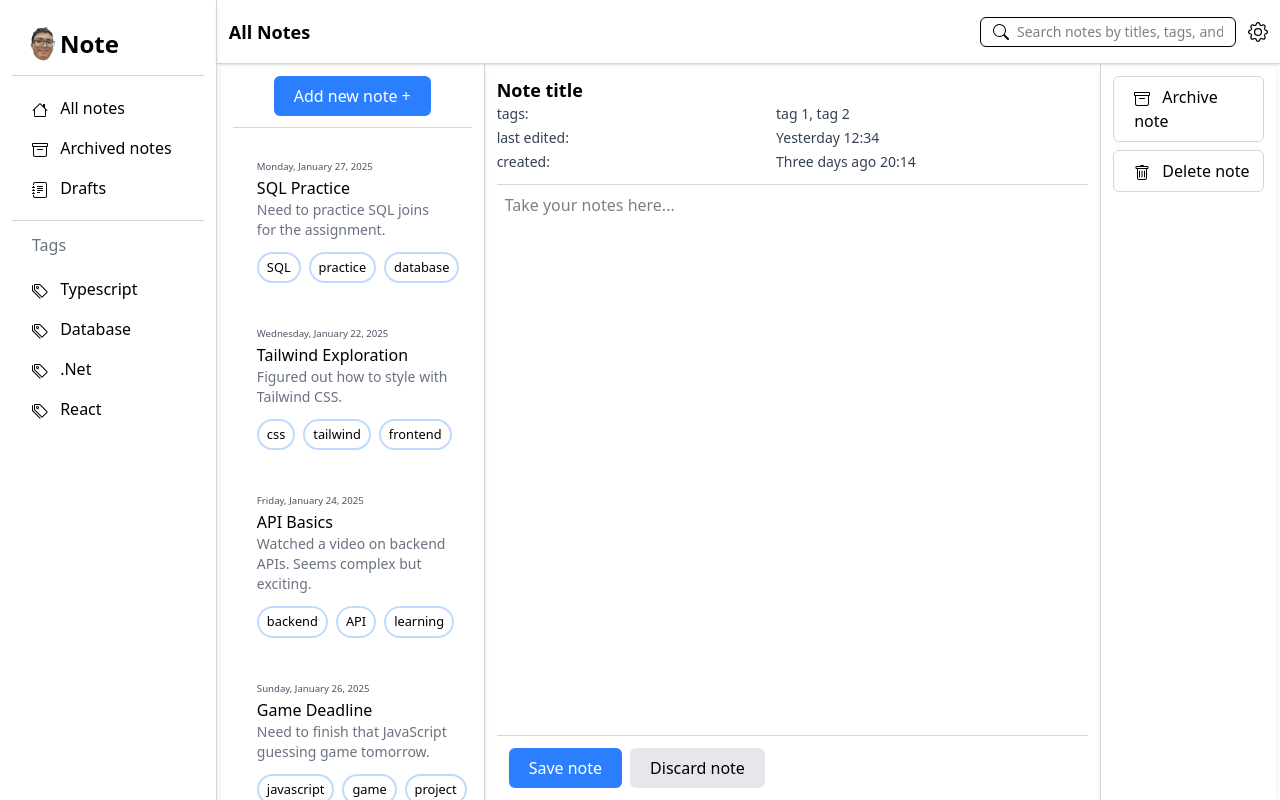
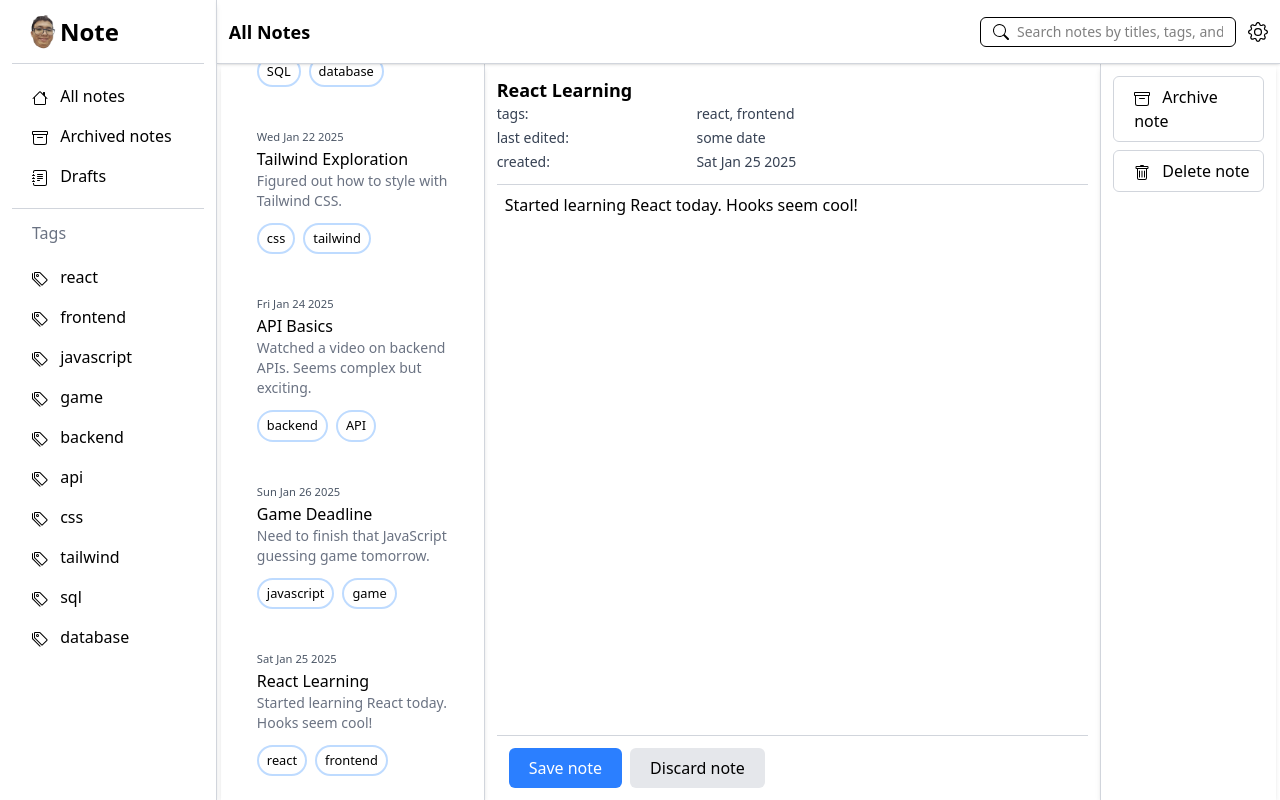
Before and after one commit to HoDoR54/Note-taking-Web-App, a React (Vite) app: page / in a window 1280 px wide. Both pictures are taken after a click on the element 352 px from the left and 739 px from the top of the page. Built offline with nearby package versions, Linux system fonts and the light colour scheme.

Commit message:
[Feat] add basic interactivity for read-only components

```diff
--- a/src/Data/notes.ts
+++ b/src/Data/notes.ts
@@ -10,30 +10,30 @@ export const notes: noteType[] = [
     title: "React Learning",
     note: "Started learning React today. Hooks seem cool!",
     dateTime: new Date("2025-01-25T10:15:00"),
-    tags: ["learning", "react", "frontend"],
+    tags: ["react", "frontend"],
   },
   {
     title: "Game Deadline",
     note: "Need to finish that JavaScript guessing game tomorrow.",
     dateTime: new Date("2025-01-26T21:30:00"),
-    tags: ["javascript", "game", "project"],
+    tags: ["javascript", "game"],
   },
   {
     title: "API Basics",
     note: "Watched a video on backend APIs. Seems complex but exciting.",
     dateTime: new Date("2025-01-24T14:45:00"),
-    tags: ["backend", "API", "learning"],
+    tags: ["backend", "API"],
   },
   {
     title: "Tailwind Exploration",
     note: "Figured out how to style with Tailwind CSS.",
     dateTime: new Date("2025-01-22T18:20:00"),
-    tags: ["css", "tailwind", "frontend"],
+    tags: ["css", "tailwind"],
   },
   {
     title: "SQL Practice",
     note: "Need to practice SQL joins for the assignment.",
     dateTime: new Date("2025-01-27T08:00:00"),
-    tags: ["SQL", "practice", "database"],
+    tags: ["SQL", "database"],
   },
 ];
--- a/src/Desktop/DesktopLayout.tsx
+++ b/src/Desktop/DesktopLayout.tsx
@@ -1,5 +1,7 @@
 import { ReactNode } from "react";
 import SideBar from "../components/SideBar";
+
+// Component Responsibility: to provide a default layout for desktop screenn
 
 export interface ChildrenPropType {
   children: ReactNode;
--- a/src/Desktop/DesktopMain.tsx
+++ b/src/Desktop/DesktopMain.tsx
@@ -3,16 +3,23 @@ import {
   NoteDisplaySec,
   ControlsSec,
 } from "../components/MainSecs";
+import Header from "../components/Header";
+import { useState } from "react";
+import { noteType } from "../Data/notes";
 
-import Header from "../components/Header";
+// Component Responsibility: to render the main app components for the desktop screen
 
 const DesktopMain = () => {
+  const [currentNote, setCurrentNote] = useState<noteType | null>(() => {
+    return null;
+  });
+
   return (
     <section className="h-screen w-full flex flex-col">
       <Header />
       <section className="z-20 grid grid-cols-12 px-1 max-h-[calc(100vh-4rem)] w-full">
-        <PreviewSec />
-        <NoteDisplaySec />
+        <PreviewSec setCurrentNote={setCurrentNote} />
+        <NoteDisplaySec currentNoteDetails={currentNote} />
         <ControlsSec />
       </section>
     </section>
--- a/src/Desktop/DesktopView.tsx
+++ b/src/Desktop/DesktopView.tsx
@@ -1,5 +1,7 @@
 import DesktopLayout from "./DesktopLayout";
 import DesktopMain from "./DesktopMain";
+
+// Component Responsibility: to nest the main app in the layout and return to the App.tsx
 
 const DesktopView = () => {
   return (
--- a/src/components/Button.tsx
+++ b/src/components/Button.tsx
@@ -1,4 +1,6 @@
 import React from "react";
+
+// Component Responsibility: to provide a reusable button
 
 interface BtnProps {
   value: string;
--- a/src/components/Header.tsx
+++ b/src/components/Header.tsx
@@ -1,4 +1,6 @@
 import { svgIcons } from "../Data/SVGs";
+
+// Component Responsibility: to render header components
 
 const Header = () => {
   return (
--- a/src/components/MainSecs.tsx
+++ b/src/components/MainSecs.tsx
@@ -2,36 +2,71 @@ import Notes from "./Notes";
 import { Btn } from "./Button";
 import SideBarItem from "./SideBarItem";
 import { svgIcons } from "../Data/SVGs";
+import { noteType } from "../Data/notes";
+import React, { useEffect, useState } from "react";
 
-export const PreviewSec = () => {
+// Component Responsibility: to render preview section and pass functions
+
+interface PreviewSecProps {
+  setCurrentNote: (newCurrentNote: noteType) => void | null;
+}
+
+export const PreviewSec: React.FC<PreviewSecProps> = ({ setCurrentNote }) => {
   return (
     <div className="shadow-md col-span-3 overflow-y-scroll border-r border-gray-300 border-solid scrollbar-hide px-3">
       <div className="border-b min-h-[4rem] border-solid border-gray-300 flex items-center justify-center">
         <Btn value="Add new note +" type="primary" />
       </div>
-      <Notes />
+      <Notes setCurrentNote={setCurrentNote} />
     </div>
   );
 };
 
-export const NoteDisplaySec = () => {
+// Component Responsibility: to render the note taking section components
+
+interface NoteDisplaySecProps {
+  currentNoteDetails: noteType | null;
+}
+
+export const NoteDisplaySec: React.FC<NoteDisplaySecProps> = ({
+  currentNoteDetails,
+}) => {
+  const [textAreaValue, setTextAreaValue] = useState(() => {
+    return currentNoteDetails?.note && currentNoteDetails.note;
+  });
+
+  useEffect(() => {
+    setTextAreaValue(currentNoteDetails?.note);
+  }, [currentNoteDetails]);
+
   return (
+    <>
+      {currentNoteDetails ? (
         <div className="col-span-7 flex flex-col px-3 overflow-y-scroll min-h-full scrollbar-hide">
           {/* Note Metadata */}
           <div className="flex flex-col min-h-[4rem] justify-around border-b border-gray-300 py-3">
-        <h1 className="text-lg font-semibold">Note title</h1>
+            <h1 className="text-lg font-semibold">
+              {currentNoteDetails.title}
+            </h1>
             <div className="flex flex-col gap-1 text-gray-700 text-sm w-max">
               <div className="grid grid-cols-3">
                 <h2 className="col-span-2">tags:</h2>
-            <p>tag 1, tag 2</p>
+                <p>
+                  {currentNoteDetails.tags.map((tag, index) => (
+                    <span key={index}>
+                      {tag}
+                      {currentNoteDetails.tags.length - index !== 1 && ", "}
+                    </span>
+                  ))}
+                </p>
               </div>
               <div className="grid grid-cols-3">
                 <h2 className="col-span-2">last edited:</h2>
-            <p>Yesterday 12:34</p>
+                <p>some date</p>
               </div>
               <div className="grid grid-cols-3">
                 <h2 className="col-span-2">created:</h2>
-            <p>Three days ago 20:14</p>
+                <p>{currentNoteDetails.dateTime.toDateString()}</p>
               </div>
             </div>
           </div>
@@ -43,6 +78,10 @@ export const NoteDisplaySec = () => {
               id=""
               className="w-full h-full border-none p-2 focus:outline-0 resize-none"
               placeholder="Take your notes here..."
+              value={textAreaValue}
+              onChange={(e) => {
+                setTextAreaValue(e.target.value);
+              }}
             ></textarea>
           </div>
 
@@ -52,8 +91,16 @@ export const NoteDisplaySec = () => {
             <Btn value="Discard note" type="secondary" />
           </div>
         </div>
+      ) : (
+        <div className="text-gray-400 grid items-center justify-center text-2xl font-bold col-span-7">
+          No data
+        </div>
+      )}
+    </>
   );
 };
+
+// Component Responsibility: to render control section
 
 export const ControlsSec = () => {
   return (
--- a/src/components/Notes.tsx
+++ b/src/components/Notes.tsx
@@ -1,4 +1,7 @@
+import React from "react";
 import { notes, noteType } from "../Data/notes";
+
+// Component Responsibility: to provide reusable tag UI
 
 const TagOnPreview = ({ tagName }: { tagName: string }) => {
   return (
@@ -8,34 +11,52 @@ const TagOnPreview = ({ tagName }: { tagName: string }) => {
   );
 };
 
-const NotePreview = ({ noteDetails }: { noteDetails: noteType }) => {
+// Component Responsibility: to render a brief preview box for each note in the database
+
+interface NotePreviewProps {
+  noteDetails: noteType;
+  setCurrentNote: (newCurrentNote: noteType) => void;
+}
+
+const NotePreview: React.FC<NotePreviewProps> = ({
+  noteDetails,
+  setCurrentNote,
+}) => {
   return (
-    <div className="p-3 rounded-2xl hover:bg-blue-100 cursor-pointer">
-      <span className="text-[0.6rem] text-gray-600">
-        {noteDetails.dateTime.toLocaleDateString("en-US", {
-          weekday: "long",
-          year: "numeric",
-          month: "long",
-          day: "numeric",
-        })}
+    <div
+      className="p-3 rounded-2xl hover:bg-blue-100 cursor-pointer"
+      onClick={() => {
+        setCurrentNote(noteDetails);
+      }}
+    >
+      <span className="text-[0.7rem] text-gray-600">
+        {noteDetails.dateTime.toDateString()}
       </span>
       <h1 className="font-medium">{noteDetails.title}</h1>
 
       <p className="text-sm text-gray-500">{noteDetails.note}</p>
       <ul className="flex gap-2 mt-3">
-        {noteDetails.tags.map((tag) => (
-          <TagOnPreview tagName={tag} />
+        {noteDetails.tags.map((tag, index) => (
+          <TagOnPreview key={index} tagName={tag} />
         ))}
       </ul>
     </div>
   );
 };
 
-const Notes = () => {
+interface NotesProps {
+  setCurrentNote: (newCurrentNote: noteType) => void;
+}
+
+const Notes: React.FC<NotesProps> = ({ setCurrentNote }) => {
   return (
     <div className="flex flex-col-reverse gap-3 p-3">
       {notes.map((note, index) => (
-        <NotePreview noteDetails={note} key={index} />
+        <NotePreview
+          setCurrentNote={setCurrentNote}
+          noteDetails={note}
+          key={index}
+        />
       ))}
     </div>
   );
--- a/src/components/SideBar.tsx
+++ b/src/components/SideBar.tsx
@@ -17,9 +17,11 @@ const Logo = () => {
   );
 };
 
+// Component Responsibility: to render the sidebar components
+
 const SideBar = () => {
   return (
-    <section className=" shadow-md z-50 flex flex-col w-[20vw] border-r border-gray-300 p-3 h-screen overflow-scroll scrollbar-hide">
+    <section className=" shadow-md z-50 flex flex-col w-[20vw] border-r border-gray-300 p-3 pt-0 h-screen overflow-scroll scrollbar-hide">
       <Logo />
       <SideBarFilter />
       <TagList />
--- a/src/components/SideBarFilter.tsx
+++ b/src/components/SideBarFilter.tsx
@@ -1,5 +1,7 @@
 import { svgIcons } from "../Data/SVGs";
 import SideBarItem from "./SideBarItem";
+
+// Component Responsibility: to pass filtering function to SideBarItem
 
 const filters = [
   { svg: svgIcons.homeSvg, name: "All notes" },
--- a/src/components/SideBarItem.tsx
+++ b/src/components/SideBarItem.tsx
@@ -1,4 +1,6 @@
 import React, { ReactElement } from "react";
+
+// Component Responsibility: to perform certain functionalities depending on the func props
 
 interface SideBarItemProps {
   svg: ReactElement;
--- a/src/components/TagList.tsx
+++ b/src/components/TagList.tsx
@@ -1,14 +1,24 @@
 import { svgIcons } from "../Data/SVGs";
 import SideBarItem from "./SideBarItem";
+import { notes } from "../Data/notes";
 
-const Tags = ["Typescript", "Database", ".Net", "React"];
+// Component Responsibility: to display all the tags included in the data
+
+let tags: string[] = [];
+
+notes.forEach((note) => {
+  const noteTags: string[] = note.tags;
+  noteTags.forEach((noteTag) => {
+    !tags.includes(noteTag.toLowerCase()) && tags.push(noteTag.toLowerCase());
+  });
+});
 
 const TagList = () => {
   return (
     <div>
       <h1 className="pl-5 text-base text-gray-500 py-3">Tags</h1>
       <ul>
-        {Tags.map((tag, index) => (
+        {tags.map((tag, index) => (
           <SideBarItem
             key={index}
             text={tag}
```
Lines whose indentation alone changed are shown as unchanged.
